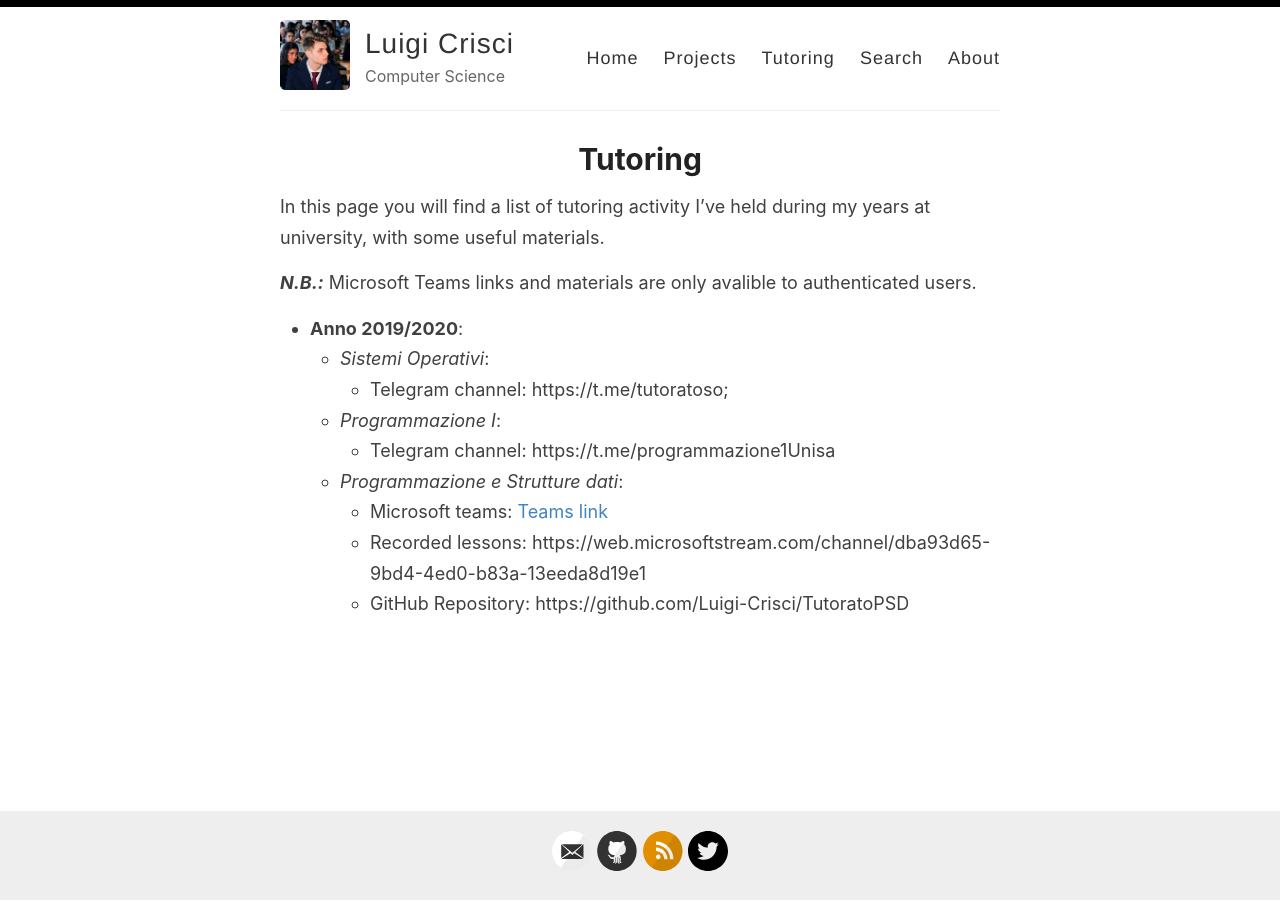
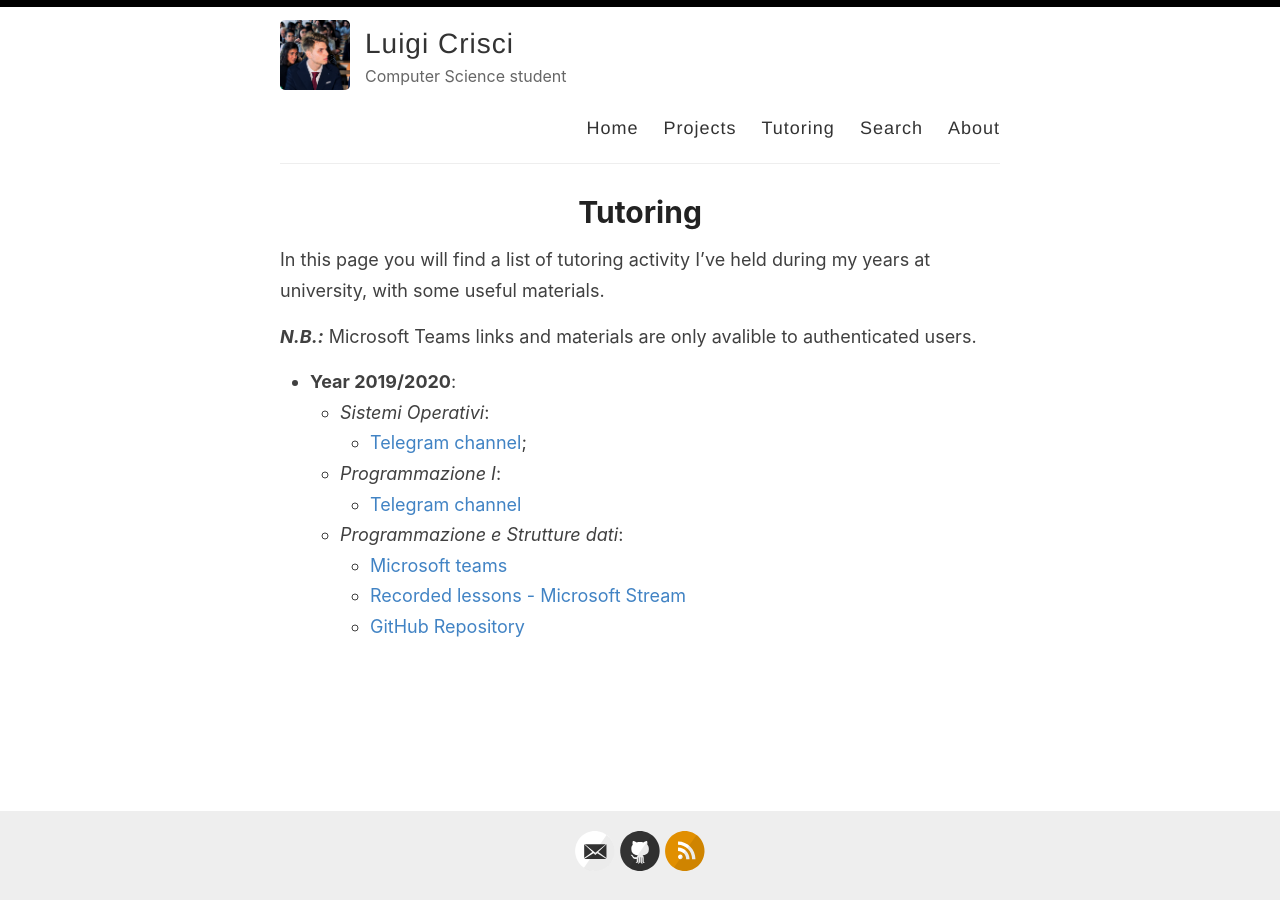
Before and after one commit to Luigi-Crisci/luigi-crisci.github.io, a Jekyll site: the page built from _pages/tutoring.md, in a window 1280 px wide. Built offline with Jekyll 4.4.1, drawn with Linux system fonts in a browser that asks for light colours.

Commit message:
Link fixed

```diff
--- a/_config.yml
+++ b/_config.yml
@@ -9,7 +9,7 @@
 author: Amit Merchant
 
 # Short bio or description (displayed in the header)
-description: Computer Science
+description: Computer Science student
 
 # URL of your avatar or profile pic (you could use your GitHub profile pic)
 avatar: /images/userpic.png
@@ -29,7 +29,7 @@
   linkedin:
   pinterest:
   rss: rss
-  twitter: amit_merchant
+  twitter:
   stackoverflow:
   youtube: # channel/<your_long_string> or user/<user-name>
   googleplus: # anything in your profile username that comes after plus.google.com/
--- a/_pages/tutoring.md
+++ b/_pages/tutoring.md
@@ -7,12 +7,12 @@
 
 ***N.B.:*** Microsoft Teams links and materials are only avalible to authenticated users.
 
-- **Anno 2019/2020**:
+- **Year 2019/2020**:
 	- *Sistemi Operativi*:
-		- Telegram channel: https://t.me/tutoratoso;
+		- [Telegram channel](https://t.me/tutoratoso);
 	- *Programmazione I*:
-		- Telegram channel: https://t.me/programmazione1Unisa
+		- [Telegram channel](https://t.me/programmazione1Unisa)
 	- *Programmazione e Strutture dati*:
-		- Microsoft teams: [Teams link]("https://teams.microsoft.com/l/team/19%3a165a00b668424cf6aa0fa6d2c7d286b4%40thread.tacv2/conversations?groupId=9f1f90f7-e386-41f5-bd36-05ee94c8d4cc&tenantId=c30767db-3dda-4dd4-8a4d-097d22cb99d3")
-		- Recorded lessons: https://web.microsoftstream.com/channel/dba93d65-9bd4-4ed0-b83a-13eeda8d19e1
-		- GitHub Repository: https://github.com/Luigi-Crisci/TutoratoPSD
+		- [Microsoft teams](https://teams.microsoft.com/l/team/19%3a165a00b668424cf6aa0fa6d2c7d286b4%40thread.tacv2/conversations?groupId=9f1f90f7-e386-41f5-bd36-05ee94c8d4cc&tenantId=c30767db-3dda-4dd4-8a4d-097d22cb99d3)
+		- [Recorded lessons - Microsoft Stream](https://web.microsoftstream.com/channel/dba93d65-9bd4-4ed0-b83a-13eeda8d19e1)
+		- [GitHub Repository](https://github.com/Luigi-Crisci/TutoratoPSD)
```
Also changed, not shown: _pages/about.md (+2 -1 lines).
